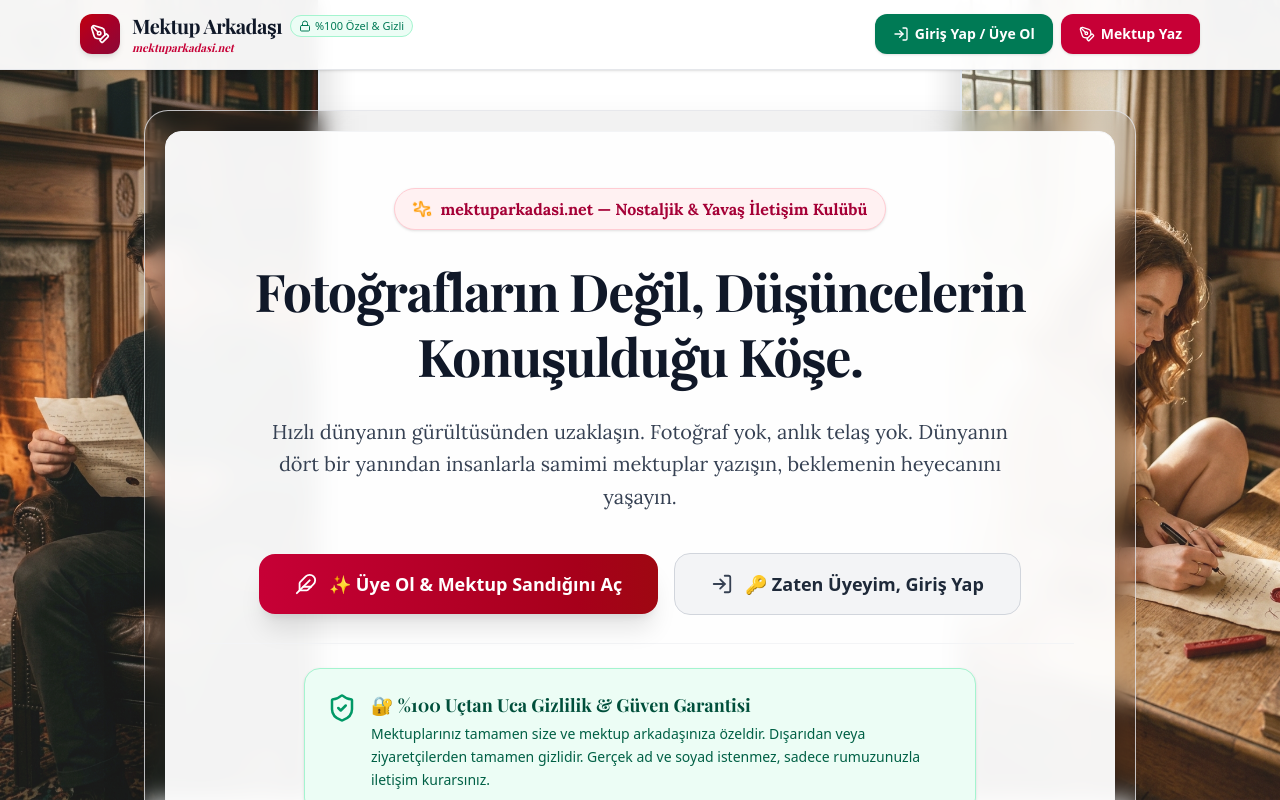
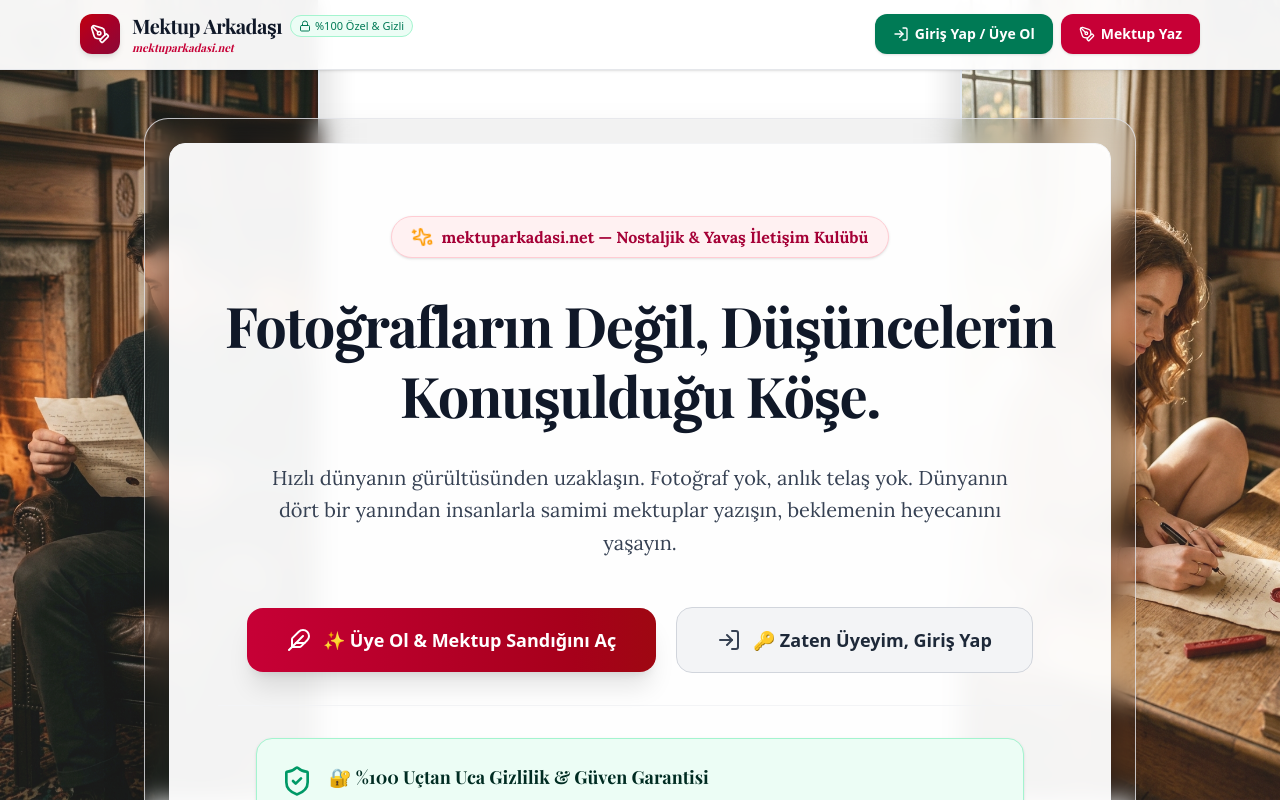
Before and after one commit to tozcane/mektup-arkadasi, a Next.js app: page / in a window 1280 px wide. Shown: the top 800 px of the page. Built offline with nearby package versions, Linux system fonts and the light colour scheme; a web font is replaced by a local one.

Commit message:
Enlarge text sizes on homepage for comfortable readability

```diff
--- a/app/page.tsx
+++ b/app/page.tsx
@@ -53,70 +53,70 @@ function MainContent() {
       <Navbar onAutoAssignPenPal={() => openWriterModal(penpals[0])} />
 
       {/* Main Container */}
-      <main className="relative z-10 max-w-5xl mx-auto px-4 py-8 sm:py-10 space-y-8">
+      <main className="relative z-10 max-w-5xl mx-auto px-4 py-10 sm:py-12 space-y-10">
 
         {/* Main Content Card Frame */}
-        <div className="relative p-2 sm:p-5 rounded-3xl bg-gray-950/5 border border-gray-200/80 shadow-2xl backdrop-blur-md">
+        <div className="relative p-3 sm:p-6 rounded-3xl bg-gray-950/5 border border-gray-200/80 shadow-2xl backdrop-blur-md">
 
           {/* Card Body Container */}
-          <div className="bg-white/95 backdrop-blur-lg p-6 sm:p-10 rounded-2xl shadow-xl space-y-8 border border-gray-100">
+          <div className="bg-white/95 backdrop-blur-lg p-6 sm:p-12 rounded-2xl shadow-xl space-y-10 border border-gray-100">
 
             {!user.isLoggedIn ? (
               /* =========================================================
-                 ZİYARETÇİ / İLK KARŞILAMA SAYFASI (TEMİZ VE NET BEYAZ TEMA)
+                 ZİYARETÇİ / İLK KARŞILAMA SAYFASI (OKUNAKLI BÜYÜTÜLMÜŞ FONT)
                  ========================================================= */
-              <section className="space-y-7 py-4 text-center max-w-4xl mx-auto">
+              <section className="space-y-8 py-6 text-center max-w-4xl mx-auto">
 
                 {/* 1. Brand Badge */}
-                <div className="inline-flex items-center gap-2.5 px-4.5 py-2 rounded-full bg-rose-50 border border-rose-200 text-rose-800 text-xs sm:text-base font-typewriter font-bold shadow-sm">
-                  <Sparkles className="w-4.5 h-4.5 text-amber-500 animate-spin" />
+                <div className="inline-flex items-center gap-2.5 px-5 py-2 rounded-full bg-rose-50 border border-rose-200 text-rose-800 text-sm sm:text-base font-typewriter font-bold shadow-sm">
+                  <Sparkles className="w-5 h-5 text-amber-500 animate-spin" />
                   <span>mektuparkadasi.net — Nostaljik & Yavaş İletişim Kulübü</span>
                 </div>
 
-                {/* 2. Hero Title */}
-                <h1 className="font-serif text-3xl sm:text-[3.25rem] font-bold text-gray-900 leading-tight tracking-tight">
+                {/* 2. Hero Title (Büyütüldü) */}
+                <h1 className="font-serif text-4xl sm:text-[3.5rem] font-bold text-gray-900 leading-tight tracking-tight">
                   Fotoğrafların Değil, Düşüncelerin Konuşulduğu Köşe.
                 </h1>
 
-                {/* 3. Hero Subtitle */}
+                {/* 3. Hero Subtitle (Büyütüldü) */}
                 <p className="text-base sm:text-xl text-gray-700 font-typewriter leading-relaxed max-w-3xl mx-auto font-medium">
                   Hızlı dünyanın gürültüsünden uzaklaşın. Fotoğraf yok, anlık telaş yok. Dünyanın dört bir yanından insanlarla samimi mektuplar yazışın, beklemenin heyecanını yaşayın.
                 </p>
 
-                {/* 4. Action Buttons */}
-                <div className="pt-3 flex flex-col sm:flex-row items-center justify-center gap-4">
+                {/* 4. Action Buttons (Büyütüldü) */}
+                <div className="pt-4 flex flex-col sm:flex-row items-center justify-center gap-5">
                   <button
                     onClick={() => setIsAuthModalOpen(true)}
-                    className="w-full sm:w-auto flex items-center justify-center gap-3 px-9 py-4 rounded-2xl bg-gradient-to-r from-rose-700 to-red-800 hover:from-rose-800 hover:to-red-900 text-white font-bold text-base sm:text-lg shadow-xl transition transform active:scale-95 cursor-pointer"
+                    className="w-full sm:w-auto flex items-center justify-center gap-3 px-10 py-4.5 rounded-2xl bg-gradient-to-r from-rose-700 to-red-800 hover:from-rose-800 hover:to-red-900 text-white font-bold text-base sm:text-lg shadow-xl transition transform active:scale-95 cursor-pointer"
                   >
-                    <Feather className="w-5.5 h-5.5" />
+                    <Feather className="w-6 h-6" />
                     <span>✨ Üye Ol & Mektup Sandığını Aç</span>
                   </button>
 
                   <button
                     onClick={() => setIsAuthModalOpen(true)}
-                    className="w-full sm:w-auto flex items-center justify-center gap-3 px-9 py-4 rounded-2xl bg-gray-100 hover:bg-gray-200 border border-gray-300 text-gray-800 font-bold text-base sm:text-lg transition cursor-pointer"
+                    className="w-full sm:w-auto flex items-center justify-center gap-3 px-10 py-4.5 rounded-2xl bg-gray-100 hover:bg-gray-200 border border-gray-300 text-gray-800 font-bold text-base sm:text-lg transition cursor-pointer"
                   >
-                    <LogIn className="w-5.5 h-5.5 text-gray-700" />
+                    <LogIn className="w-6 h-6 text-gray-700" />
                     <span>🔑 Zaten Üyeyim, Giriş Yap</span>
                   </button>
                 </div>
 
                 {/* 5. Trust & Privacy Notice */}
-                <div className="pt-6 border-t border-gray-100 space-y-6">
-                  <div className="p-5.5 rounded-2xl bg-emerald-50 border border-emerald-200 text-left max-w-2xl mx-auto flex items-start gap-3.5 shadow-sm">
-                    <ShieldCheck className="w-7.5 h-7.5 text-emerald-600 flex-shrink-0 mt-0.5" />
-                    <div className="space-y-1">
-                      <span className="font-serif font-bold text-emerald-900 text-base sm:text-lg block">
+                <div className="pt-8 border-t border-gray-100 space-y-8">
+                  <div className="p-6 rounded-2xl bg-emerald-50 border border-emerald-200 text-left max-w-3xl mx-auto flex items-start gap-4 shadow-sm">
+                    <ShieldCheck className="w-8 h-8 text-emerald-600 flex-shrink-0 mt-0.5" />
+                    <div className="space-y-1.5">
+                      <span className="font-serif font-bold text-emerald-950 text-base sm:text-lg block">
                         🔐 %100 Uçtan Uca Gizlilik & Güven Garantisi
                       </span>
-                      <p className="text-emerald-800 leading-relaxed font-sans text-xs sm:text-sm">
+                      <p className="text-emerald-900 leading-relaxed font-sans text-sm sm:text-base">
                         Mektuplarınız tamamen size ve mektup arkadaşınıza özeldir. Dışarıdan veya ziyaretçilerden tamamen gizlidir. Gerçek ad ve soyad istenmez, sadece rumuzunuzla iletişim kurarsınız.
                       </p>
                     </div>
                   </div>
 
-                  {/* 6. Renolenmiş Yüksek Okunabilirlikli Özellik Kartları */}
+                  {/* 6. Özellik Kartları (Büyütüldü) */}
                   <div className="grid grid-cols-1 md:grid-cols-3 gap-6 text-left pt-2">
 
                     {/* Kart 1: Anonim & Fotoğrafsız */}
@@ -164,7 +164,7 @@ function MainContent() {
               </section>
             ) : (
               /* =========================================================
-                 ÜYE GİRİŞİ YAPILDIKTAN SONRAKİ DASHBOARD
+                 ÜYE GİRİŞİ YAPILDIKTAN SONRAKİ DASHBOARD (BÜYÜTÜLMÜŞ FONT)
                  ========================================================= */
               <div className="space-y-8">
 
@@ -175,7 +175,7 @@ function MainContent() {
                     <span className="font-serif font-bold text-emerald-900 text-lg sm:text-xl block">
                       Hoş Geldin {user.pseudonym}! 🔐 %100 Özel Sandığın Aktif
                     </span>
-                    <p className="text-emerald-800 text-xs sm:text-sm leading-relaxed font-sans">
+                    <p className="text-emerald-800 text-sm sm:text-base leading-relaxed font-sans">
                       Sandığındaki tüm mektuplar tamamen sana özeldir. Başka kimse göremez.
                     </p>
                   </div>
@@ -233,16 +233,16 @@ function MainContent() {
                                     {letter.senderName[0]}
                                   </div>
                                   <div>
-                                    <h3 className="font-serif text-lg font-bold text-gray-900 group-hover:text-rose-700 transition">
+                                    <h3 className="font-serif text-lg sm:text-xl font-bold text-gray-900 group-hover:text-rose-700 transition">
                                       {letter.senderName} {letter.senderFlag}
                                     </h3>
-                                    <p className="text-xs text-gray-500 font-typewriter">
+                                    <p className="text-xs sm:text-sm text-gray-500 font-typewriter">
                                       {new Date(letter.deliveredAt || letter.sentAt).toLocaleDateString('tr-TR')}
                                     </p>
                                   </div>
                                 </div>
 
-                                <div className="flex items-center gap-1 px-2.5 py-1 rounded-full bg-amber-100/80 border border-amber-200 text-xs text-amber-900 font-typewriter font-bold">
+                                <div className="flex items-center gap-1.5 px-3 py-1 rounded-full bg-amber-100/80 border border-amber-200 text-xs sm:text-sm text-amber-900 font-typewriter font-bold">
                                   <span>{letter.stampFlag}</span>
                                   <span>{letter.stampName}</span>
                                 </div>
```
